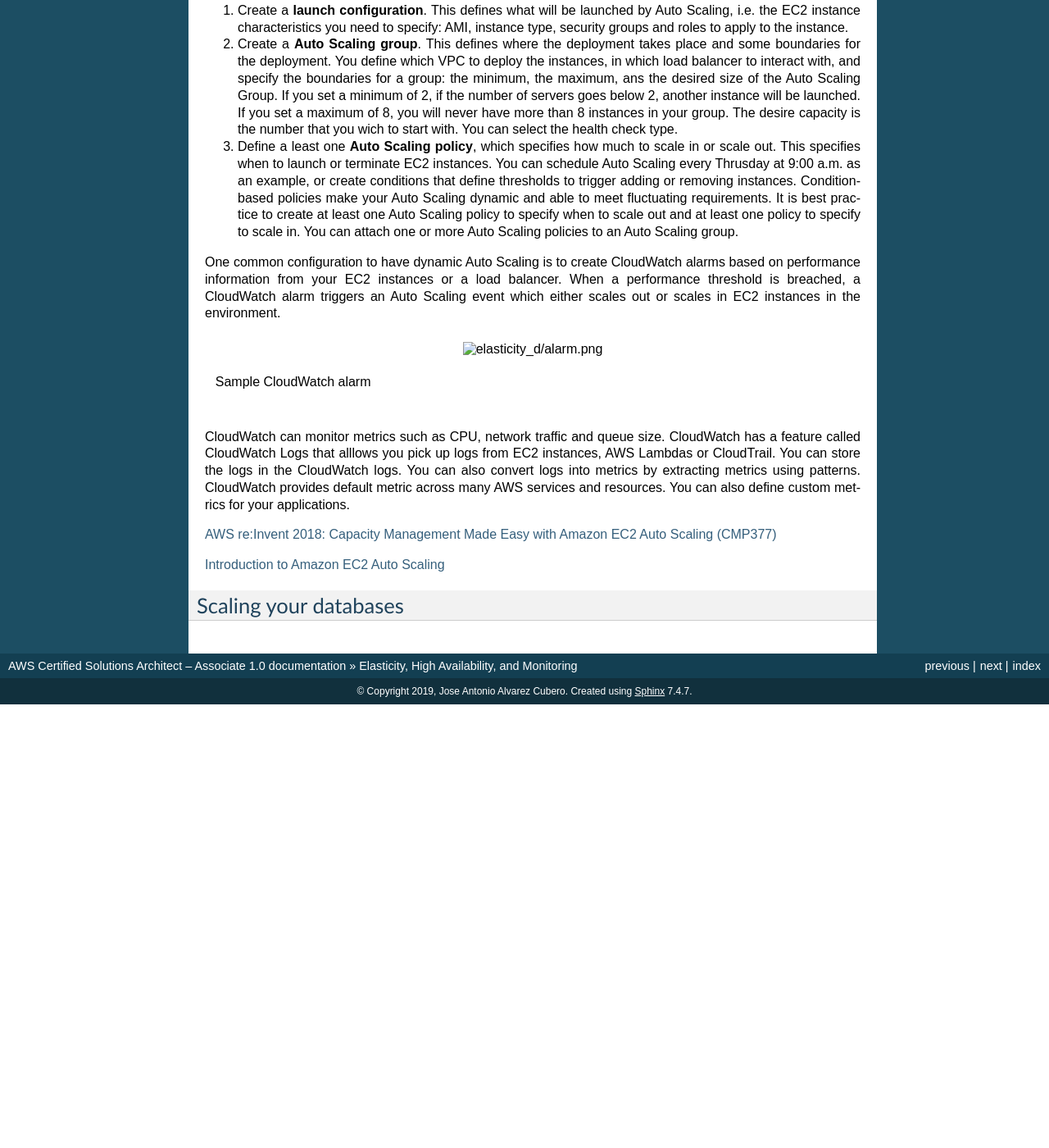
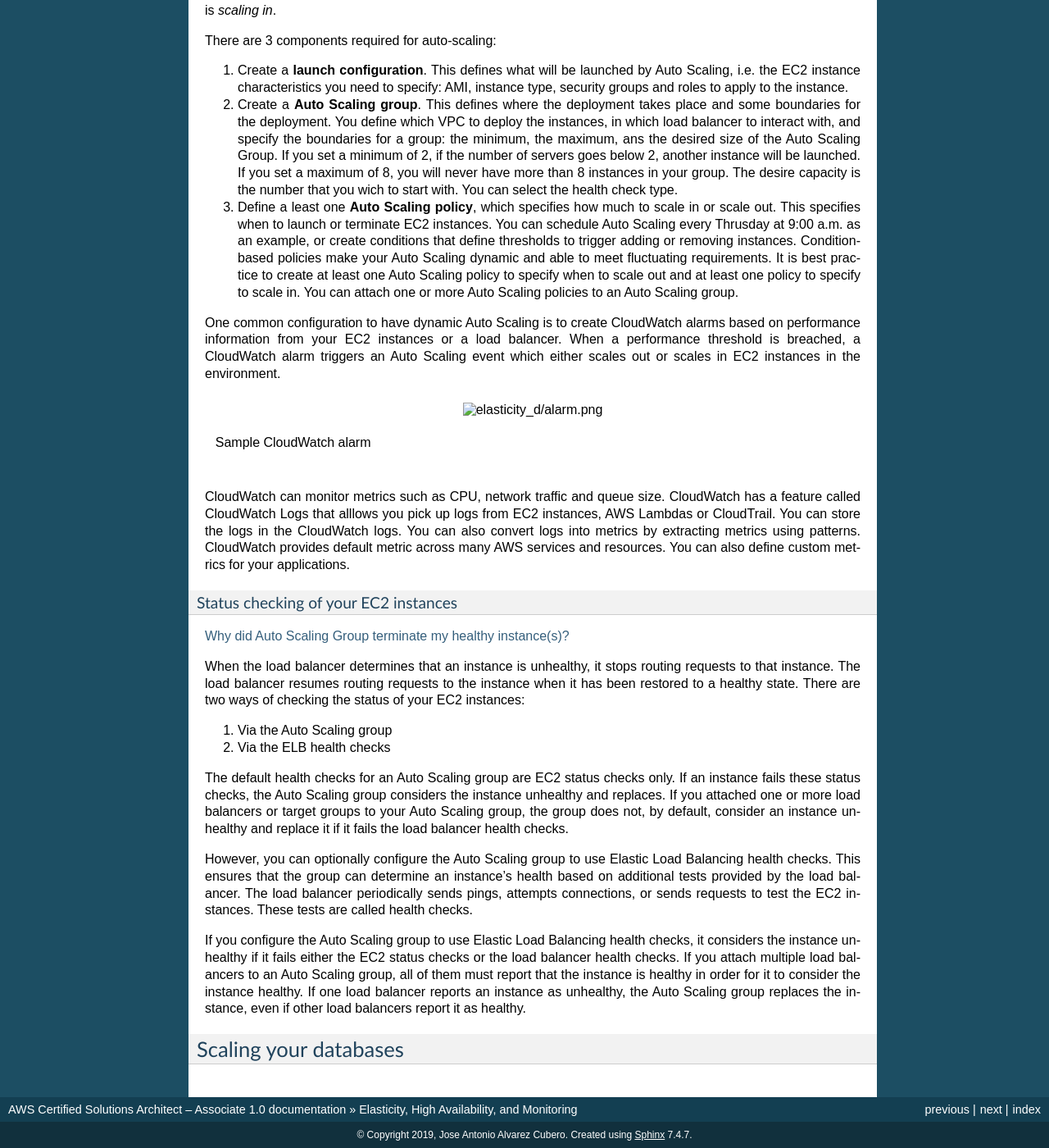
Before and after one commit to jacubero/aws-architect-associate, a Sphinx documentation site: the page built from docs/elasticity.rst, in a window 1280 px wide and 1400 px high, scrolled down 2490 px. Shown: the whole window at 82% size. Built offline with Sphinx 7.4.7, drawn with Linux system fonts in a browser that asks for light colours; pages that are not in the unit, such as notebooks, are missing from menus; before the commit the page ends 3349 px from its top, so only the background shows below that; some of the changed text lies outside the part shown.

Commit message:
New version

```diff
--- a/docs/database.rst
+++ b/docs/database.rst
@@ -9,6 +9,8 @@
 
 Amazon RDS
 ==========
+
+`Understanding Amazon Relational Database Service (RDS) <https://www.youtube.com/watch?v=eMzCI7S1P9M>`_
 
 With Amazon RDS you manage Application optimization and AWS manages: OS installation and patches, DB software install and patches, DB backups, HA, Scaling, Power and rack & stack, server maintenance.
 
--- a/docs/elasticity.rst
+++ b/docs/elasticity.rst
@@ -84,6 +84,11 @@
 Auto Scaling
 ============
 
+`AWS re:Invent 2018: Capacity Management Made Easy with Amazon EC2 Auto Scaling (CMP377) <https://www.youtube.com/watch?v=PideBMIcwBQ&feature=emb_logo>`_
+
+`Introduction to Amazon EC2 Auto Scaling <https://www.qwiklabs.com/focuses/7932?parent=catalog>`_
+
+
 Auto Scaling helps you ensure that you have the correct number of Amazon EC2 instances available to handle the load for your application. Using Auto Scaling removes the guesswork of how many EC2 instances you need at a point in time to meet your workload requirements.
 
 When you run your applications on EC2 instances, it is critical to monitoring the performance of your workload using Amazon CloudWatch (for example, CPU utilization). EC2 resources requirements can vary over time, with periods with more demand and others with less demand. Auto Scaling allows you adjust capacity as needed (i.e. Capacity Management) based on conditions that you define and it is especially powerful in environments with fluctuating performance requirements. It allows you to maintain performance and minimize costs. Auto Scaling really answers 2 critical questions:
@@ -112,9 +117,22 @@
 
 CloudWatch can monitor metrics such as CPU, network traffic and queue size. CloudWatch has a feature called CloudWatch Logs that alllows you pick up logs from EC2 instances, AWS Lambdas or CloudTrail. You can store the logs in the CloudWatch logs. You can also convert logs into metrics by extracting metrics using patterns. CloudWatch provides default metric across many AWS services and resources. You can also define custom metrics for your applications.
 
-`AWS re:Invent 2018: Capacity Management Made Easy with Amazon EC2 Auto Scaling (CMP377) <https://www.youtube.com/watch?v=PideBMIcwBQ&feature=emb_logo>`_
+Status checking of your EC2 instances
+-------------------------------------
 
-`Introduction to Amazon EC2 Auto Scaling <https://www.qwiklabs.com/focuses/7932?parent=catalog>`_
+`Why did Auto Scaling Group terminate my healthy instance(s)? <https://www.youtube.com/watch?v=_ew-J3DQKZg&feature=emb_logo>`_
+
+When the load balancer determines that an instance is unhealthy, it stops routing requests to that instance. The load balancer resumes routing requests to the instance when it has been restored to a healthy state. There are two ways of checking the status of your EC2 instances:
+
+1. Via the Auto Scaling group
+
+2. Via the ELB health checks
+
+The default health checks for an Auto Scaling group are EC2 status checks only. If an instance fails these status checks, the Auto Scaling group considers the instance unhealthy and replaces. If you attached one or more load balancers or target groups to your Auto Scaling group, the group does not, by default, consider an instance unhealthy and replace it if it fails the load balancer health checks.
+
+However, you can optionally configure the Auto Scaling group to use Elastic Load Balancing health checks. This ensures that the group can determine an instance's health based on additional tests provided by the load balancer. The load balancer periodically sends pings, attempts connections, or sends requests to test the EC2 instances. These tests are called health checks.
+
+If you configure the Auto Scaling group to use Elastic Load Balancing health checks, it considers the instance unhealthy if it fails either the EC2 status checks or the load balancer health checks. If you attach multiple load balancers to an Auto Scaling group, all of them must report that the instance is healthy in order for it to consider the instance healthy. If one load balancer reports an instance as unhealthy, the Auto Scaling group replaces the instance, even if other load balancers report it as healthy.
 
 Scaling your databases
 **********************
--- a/docs/microservices.rst
+++ b/docs/microservices.rst
@@ -10,8 +10,6 @@
 Going serverless
 ****************
 
-
-
 `Introduction to AWS Lambda & Serverless Applications <https://www.youtube.com/watch?time_continue=4&v=EBSdyoO3goc&feature=emb_logo>`_
 
 `Building APIs with Amazon API Gateway <https://www.youtube.com/watch?v=XwfpPEFHKtQ&feature=emb_logo>`_
```
Also changed, not shown: docs/compute.rst (+15 -0 lines), docs/simplest.rst (+11 -13 lines).
